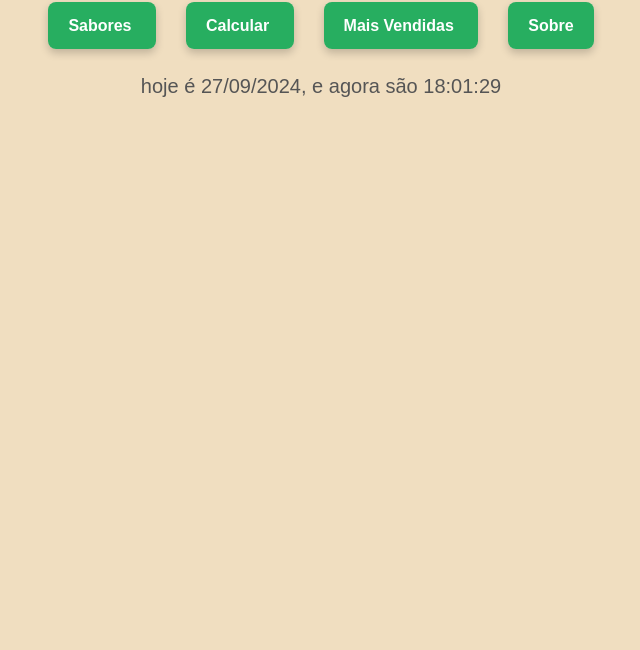
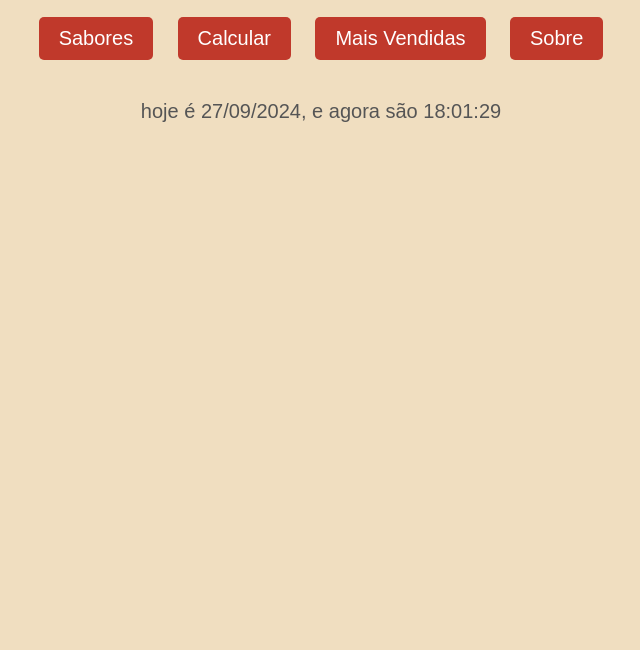
Before and after one commit to leoLL-jpg/adoLSW, a plain HTML site: page ADOJSW/index.html in a window 1280 px wide. Shown: the part 150-800 px from the top of the page, without its empty margins (319-959 px from the left). Drawn offline with Linux system fonts and the light colour scheme.

Commit message:
Update index.html
usando window.location ao inves de <a>

```diff
--- a/ADOJSW/index.html
+++ b/ADOJSW/index.html
@@ -10,14 +10,14 @@
 
 body {
     font-family: 'Arial', sans-serif;
-            background-color: #f0dec0; /* Cor de fundo suave para a página */
+            background-color: #f0dec0;
             color: #333;
             text-align: center;
             padding: 40px;
         }
 
         h1 {
-            color: #C0392B; /* Vermelho escuro para o título */
+            color: #C0392B;
             font-size: 48px;
         }
 
@@ -25,21 +25,19 @@ body {
             margin-top: 30px;
         }
 
-        nav a {
-            margin: 0 15px;
-            text-decoration: none;
-            font-weight: bold;
-            color: #FFF;
-            padding: 15px 20px;
-            background-color: #27AE60; /* Verde para os botões */
-            border-radius: 8px;
-            box-shadow: 0px 4px 8px rgba(0, 0, 0, 0.2); /* Sombra para destacar */
-            transition: background-color 0.3s ease;
+        button {
+            background-color: #C0392B;
+            color: white;
+            border: none;
+            padding: 10px 20px;
+            font-size: 20px;
+            cursor: pointer;
+            border-radius: 5px;
+            margin: 0 10px;
         }
 
-        nav a:hover {
-            background-color: #C0392B; /* Mudar para vermelho no hover */
-            color: #FFF;
+        button:hover {
+            background-color: #A93226;
         }
 
         #date {
@@ -48,34 +46,34 @@ body {
             color: #555;
         }
 
-        footer {
-            margin-top: 60px;
-            color: #888;
-            font-size: 14px;
-        }
+
 </style>
 
 <body>
 
     <h1 id="boasVindas"></h1>
 
-    <!-- navegacao links -->
 
     <nav>
-        <a href="sabores.html"> Sabores </a>
-        <a href="calcular.html"> Calcular </a>
-        <a href="maisVendidas.html"> Mais Vendidas </a>
-        <a href="sobre.html"> Sobre </a>
+        <button onclick="redirecionar('sabores.html')">Sabores</button>
+        <button onclick="redirecionar('calcular.html')">Calcular</button>
+        <button onclick="redirecionar('maisVendidas.html')">Mais Vendidas</button>
+        <button onclick="redirecionar('sobre.html')">Sobre</button>
     </nav>
 
     <!-- mostrar data e hora -->
     <div id="date"></div>
 
-    <!-- <footer>
-        &copy; 2024 Pizzaria do Leo e do Vini
-    </footer> -->
 
     <script>
+
+        window.onload = function() {
+            alert("Bem-vindo à Pizzaria, Aproveite!");
+        };
+
+        function redirecionar(pagina){
+            window.location.href = pagina;
+        }
 
         document.getElementById("boasVindas").innerText = "Bem-vindo à Pizzaria";
 
```
